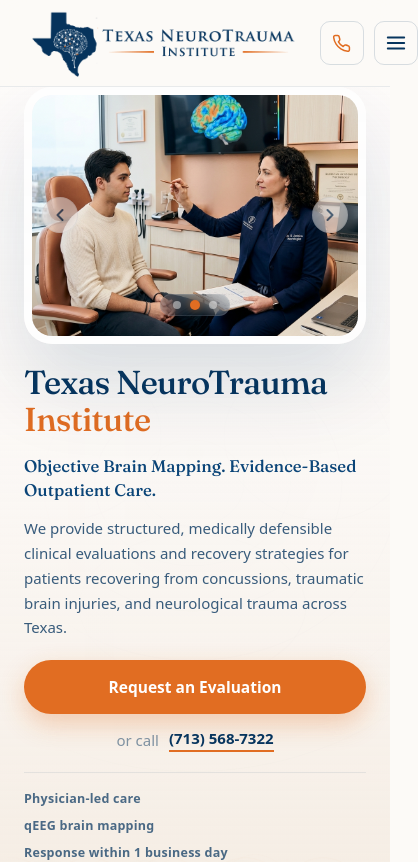
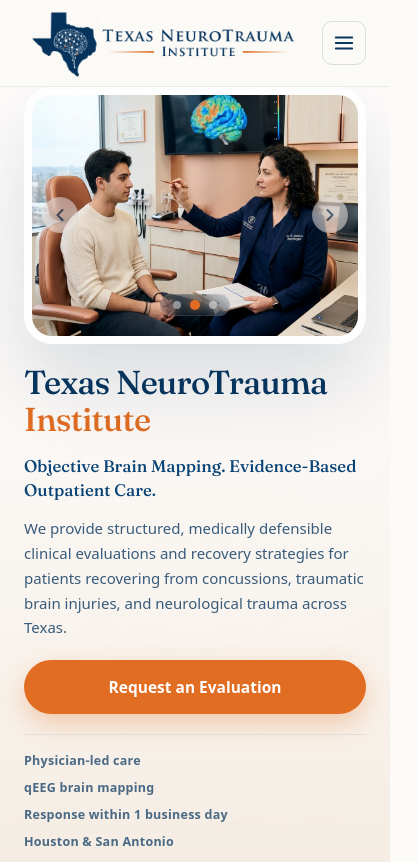
Before and after one commit to fannonb/tni-website, a React (Vite) app: page / in a window 390 px wide. Shown: the top 862 px of the page, 418 px wide, since content can reach past the window. Built offline with nearby package versions, Linux system fonts and the light colour scheme; a web font is replaced by a local one.

Commit message:
Remove phone number from nav header and homepage hero.

```diff
--- a/src/components/Nav.tsx
+++ b/src/components/Nav.tsx
@@ -1,7 +1,7 @@
 import { useEffect, useState } from 'react';
 import { Link, useLocation } from 'react-router-dom';
 import logo from '../assets/images/logo-full.png';
-import { NAV_ITEMS, site, hasRealPhone } from '../data/site';
+import { NAV_ITEMS, site } from '../data/site';
 
 import { ALL_SERVICES } from '../data/allServices';
 import { getServicesGroupedByDomain } from '../data/servicesIndex';
@@ -14,11 +14,6 @@
   return pathname === to;
 }
 
-const PhoneIcon = ({ size = 17 }: { size?: number }) => (
-  <svg width={size} height={size} viewBox="0 0 24 24" fill="none" stroke="currentColor" strokeWidth="1.9" strokeLinecap="round" strokeLinejoin="round" aria-hidden>
-    <path d="M22 16.9v3a2 2 0 0 1-2.2 2 19.8 19.8 0 0 1-8.6-3.1 19.5 19.5 0 0 1-6-6A19.8 19.8 0 0 1 2.1 4.2 2 2 0 0 1 4.1 2h3a2 2 0 0 1 2 1.7c.1.9.4 1.8.7 2.7a2 2 0 0 1-.5 2.1L8.1 9.8a16 16 0 0 0 6 6l1.3-1.3a2 2 0 0 1 2.1-.5c.9.3 1.8.6 2.7.7a2 2 0 0 1 1.7 2z" />
-  </svg>
-);
 
 function NavItemLink({
   item,
@@ -313,7 +308,6 @@
 export function Nav() {
   const { pathname } = useLocation();
   const [open, setOpen] = useState(false);
-  const showPhone = hasRealPhone();
 
   useEffect(() => {
     setOpen(false);
@@ -364,15 +358,6 @@
               return <NavItemLink key={item.label} item={item} pathname={pathname} variant="desktop" />;
             })}
           </div>
-          {showPhone && (
-            <a
-              href={site.phoneHref}
-              style={{ display: 'inline-flex', alignItems: 'center', gap: 7, textDecoration: 'none', color: '#07355e', fontSize: 14, fontWeight: 600 }}
-            >
-              <PhoneIcon />
-              {site.phoneDisplay}
-            </a>
-          )}
           <Link
             to="/contact"
             className="tni-btn-primary"
@@ -393,16 +378,6 @@
 
         {/* Mobile controls */}
         <div className="tni-nav-mobile-controls">
-          {showPhone && (
-            <a
-              href={site.phoneHref}
-              aria-label="Call the institute"
-              className="tni-nav-toggle"
-              style={{ color: 'var(--tni-accent)' }}
-            >
-              <PhoneIcon size={19} />
-            </a>
-          )}
           <button
             type="button"
             className="tni-nav-toggle"
@@ -440,14 +415,6 @@
             >
               Request Evaluation
             </Link>
-            {showPhone && (
-              <a
-                href={site.phoneHref}
-                style={{ display: 'inline-flex', alignItems: 'center', justifyContent: 'center', gap: 8, padding: '13px 20px', border: '1.5px solid rgba(7,53,94,0.2)', borderRadius: 10, textDecoration: 'none', color: '#07355e', fontSize: 15, fontWeight: 600 }}
-              >
-                <PhoneIcon /> Call {site.phoneDisplay}
-              </a>
-            )}
           </div>
         </div>
       </div>
--- a/src/pages/Home.tsx
+++ b/src/pages/Home.tsx
@@ -4,7 +4,6 @@
 import { Reveal } from '../components/Reveal';
 import { QeegWaveform } from '../components/brand/QeegWaveform';
 import { TopographicPattern } from '../components/brand/TopographicPattern';
-import { site, hasRealPhone } from '../data/site';
 import { services, conditions, journey, authorityConditions, type JourneyStep } from '../data/home';
 
 // Import custom generated premium images
@@ -153,7 +152,6 @@
 
 export default function Home() {
   const [activeTab, setActiveTab] = useState<ServiceCategory>('All');
-  const showPhone = hasRealPhone();
 
   // Hero Carousel State
   const [activeSlide, setActiveSlide] = useState(0);
@@ -278,12 +276,6 @@
                   <Button to="/contact" variant="primary" size="lg" full style={{ padding: '16px 36px', borderRadius: 99 }}>
                     Request an Evaluation
                   </Button>
-                  {showPhone && (
-                    <a href={site.phoneHref} className="tni-hero-phone">
-                      <span className="tni-hero-phone__label">or call</span>
-                      <span className="tni-hero-phone__number">{site.phoneDisplay}</span>
-                    </a>
-                  )}
                 </div>
               </Reveal>
             </div>
--- a/src/styles/global.css
+++ b/src/styles/global.css
@@ -288,31 +288,6 @@
 
 .tni-hero-actions .tni-btn-primary {
   box-shadow: 0 12px 30px rgba(225, 109, 34, 0.22);
-}
-
-.tni-hero-phone {
-  display: inline-flex;
-  align-items: center;
-  gap: 10px;
-  color: var(--tni-navy);
-  font-size: 16px;
-  font-weight: 700;
-  text-decoration: none;
-  transition: color 0.2s ease;
-}
-
-.tni-hero-phone:hover {
-  color: var(--tni-accent);
-}
-
-.tni-hero-phone__label {
-  color: rgba(7, 53, 94, 0.5);
-  font-weight: 500;
-}
-
-.tni-hero-phone__number {
-  border-bottom: 2px solid var(--tni-accent);
-  padding-bottom: 2px;
 }
 
 .tni-hero-visual {
@@ -525,11 +500,6 @@
   .tni-hero-actions .tni-btn-primary {
     width: 100%;
     box-shadow: 0 8px 22px rgba(225, 109, 34, 0.2);
-  }
-
-  .tni-hero-phone {
-    justify-content: center;
-    font-size: 15px;
   }
 
   .tni-hero-carousel {
```
Also changed, not shown: 1 other file (tests, documents, lock files or other folders).
